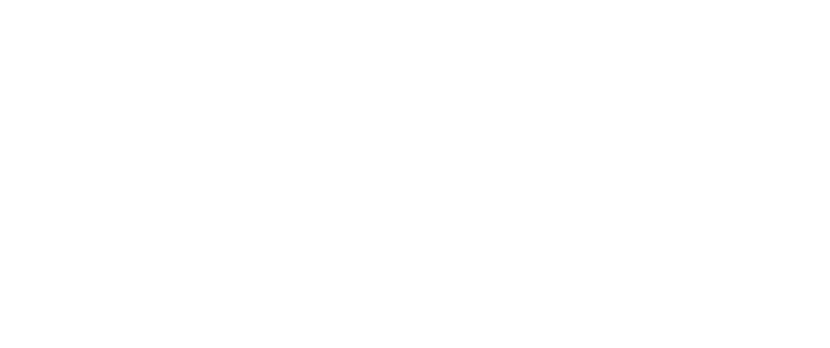
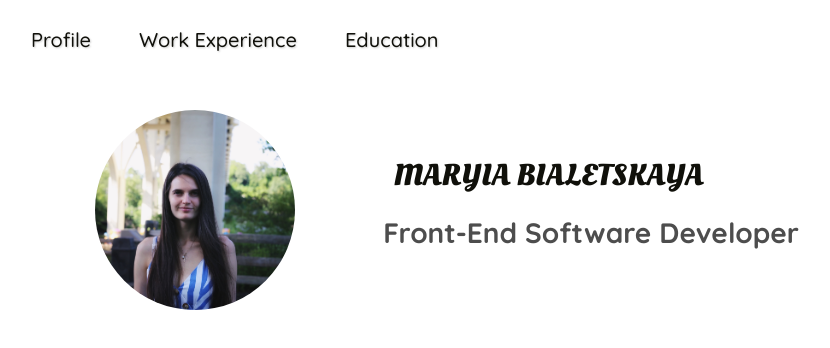
Before and after one commit to MaryiaBialetskaya1/rsschool-cv, a plain HTML site: page index.html in a window 1280 px wide. Shown: the whole page, without its empty margins (193-1023 px from the left). Drawn offline with Linux system fonts and the light colour scheme.

Commit message:
feat: add navigation and header sections

```diff
--- a/index.html
+++ b/index.html
@@ -5,10 +5,49 @@
   <meta http-equiv="X-UA-Compatible" content="IE=edge">
   <meta name="viewport" content="width=device-width, initial-scale=1.0">
   <title>CV - Maryia Bialetskaya</title>
+  <link
+      href="https://fonts.googleapis.com/css2?family=Raleway:wght@700&family=Oleo+Script:wght@700&family=Quicksand:wght@300;500;700&display=swap"
+      rel="stylesheet"
+    />
+  <link rel="stylesheet" href="./style.css">
 </head>
 <body>
-  <header></header>
-  <main></main>
-  <footer></footer>
+  <div class="container">
+
+    <header clas="header">
+
+      <div class="header-nav-wrapper">
+        <nav class="nav">
+          <ul class="nav__list">
+            <li class="nav__item">
+              <a class="nav__link" href="">Profile</a>
+            </li>
+            <li class="nav__item">
+              <a class="nav__link" href="">Work Experience</a>
+            </li>
+            <li class="nav__item">
+              <a class="nav__link" href="">Education</a>
+            </li>
+          </ul>
+        </nav>
+      </div>
+
+      <div class="heading-wrapper">
+        <div class="heading">
+          <img class="heading__img" src="./images/mary.jpeg" alt="Maryia'a Photo">
+        </div>
+        <div>
+          <div class="page-logo">
+            <a class="page-logo__link" href="/index.html">Maryia Bialetskaya</a>
+            <h1 class="page-logo__header">Front-End Software Developer</h1>
+          </div>
+        </div>
+      </div>
+
+    </header>
+    <main></main>
+    <footer></footer>
+
+</div>
 </body>
 </html>
--- a/style.css
+++ b/style.css
@@ -1,63 +1,104 @@
 body {
-  font-family: "Roboro", sans-serif;
-  background-color: rgb(244, 234, 255);
+  font-family: "Quicksand", sans-serif;
+  margin: 0;
 }
-h1 {
-  font-size: 52px;
-  color: rgb(88, 49, 196);
+.container{
+  position: relative;
+  display: flex;
+  flex-direction: column;
+  width: 1000px;
+  min-height: 100vh;
+  margin: auto;
+}
+.header {
+  flex-direction: column;
+  display: flex;
+  justify-content: space-between;
+  padding: 15px 60px;
+  width: 100%;
+  box-sizing: border-box;
+  /* position: absolute; */
+   /* align-items: center; */
+
+}
+.header-nav-wrapper{
+  display: flex;
+  justify-content: space-between;
+  padding: 15px 60px;
+  width: 100%;
+}
+.nav__list {
+  display: flex;
+  list-style: none;
+  margin-top: 0;
+  padding: 0;
+}
+.nav__item {
+  text-decoration: none;
+  font-size: 20px;
+  padding: 12px;
+}
+.nav__item :hover {
+  color: rgb(77, 77, 77);
+  background-color: rgb(255, 251, 0);
+}
+.nav__link{
+  color: rgb(16, 16, 10);
+  text-decoration: none;
+  padding: 12px;
+  text-shadow: 1px 1px 2px rgba(0, 0, 0, 0.2);
+  border-radius: 6px;
+}
+.heading-wrapper{
+  display: flex;
+  justify-content: space-evenly;
+  align-items: center;
+  padding: 15px 60px;
+}
+.heading__img{
+  width: 200px;
+  height: 200px;
+  border-radius: 50%;
+  object-fit: cover;
 }
 
-header {
-  text-align: center;
-  padding: 32px;
+.page-logo__link{
+  padding: 10px;
+  font-family: "Oleo Script", sans-serif;
+  color: rgb(16, 16, 10);
+  font-size: 30px;
+  text-decoration: none;
+  text-transform: uppercase;
+  /* text-shadow: 1px 1px 2px rgb(0, 0, 0); */
 }
-main {
-  background-color: rgb(122, 74, 218);
-  padding: 32px;
-  width: 700px;
-  margin: 32px auto;
-  border-radius: 8px;
-  color: rgb(248, 241, 255);
+.page-logo__header{
+  color: rgb(77, 77, 77);
+  font-size: 28px;
 }
-ul {
-  margin: 0;
-  padding: 0;
-  list-style: none;
+
+@media screen and (max-width: 1000px){
+
+  .container {
+    width: 100%;
+  }
+
 }
-li {
-  margin: 14px 0px;
-  padding-left: 10px;
-  border-left: 5px solid transparent;
+
+
+/* footer {
+  background: linear-gradient(70deg, rgb(24, 24, 24), rgb(25, 29, 29));
+  padding: 36px 0px;
 }
-a {
-  text-decoration: none;
-  color: rgb(36, 3, 102);
-  background-color: rgb(255, 237, 177);
-  padding: 2px 6px;
-  border-radius: 4px;
+footer ul {
+  display: flex;
+  justify-content: center;
 }
-a:hover,
-a:active {
-  background-color: rgb(250, 201, 39);
+footer li {
+  width: 80px;
+  height: 80px;
+  margin: 0px 50px;
 }
-footer {
-  text-align: center;
-  margin-bottom: 100px;
-}
-footer p {
-  color: rgb(131, 113, 149);
-  margin-top: 30px;
-}
-footer a {
-  padding: 12px 20px;
-  border-radius: 8px;
-  background-color: rgb(250, 201, 39);
-  color: rgb(66, 51, 4);
-}
-.extra-important {
-  color: rgb(155, 237, 177);
-  border-color: rgb(247, 209, 85);
-}
-.highlight {
-  font-weight: bolder;
-}
+footer img {
+  width: 100%;
+  height: 100%;
+} */
```
Also changed, not shown: images/mary.jpeg (added).
